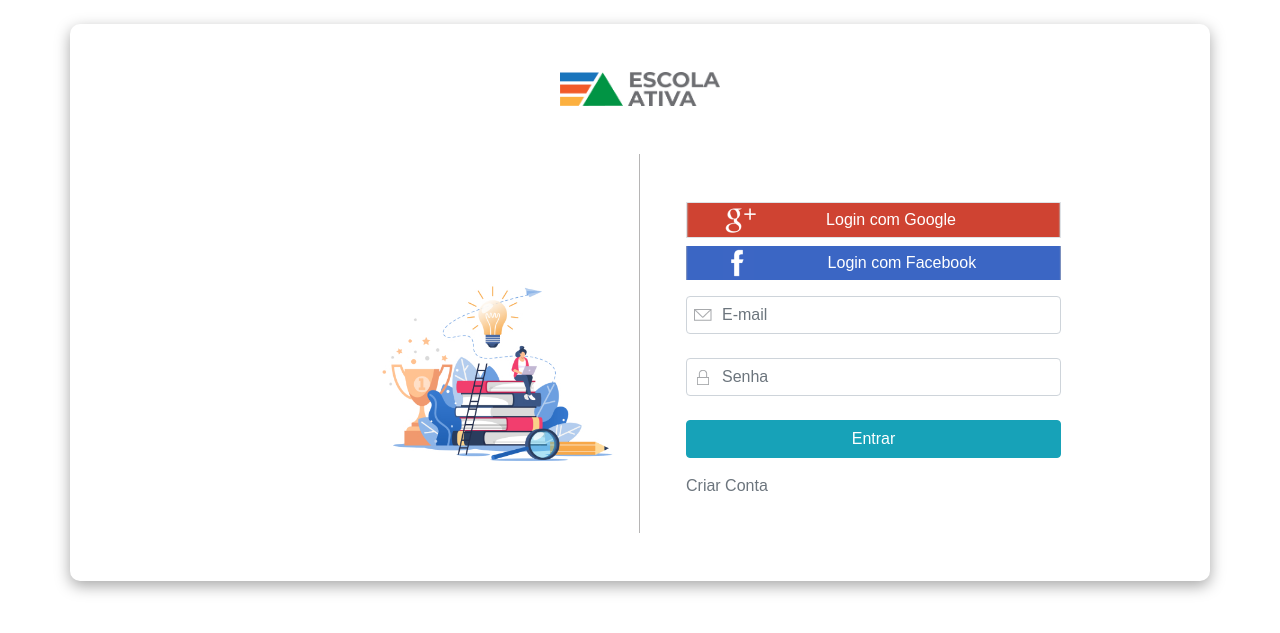
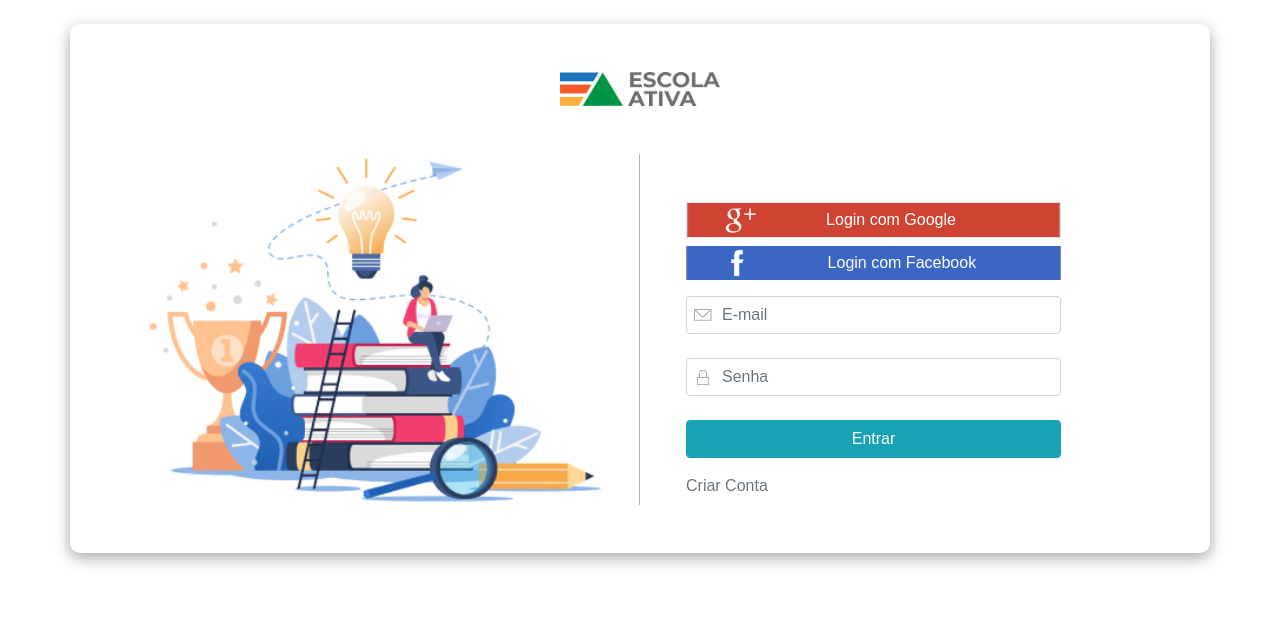
Before and after one commit to Samuel-Lucas/Escola_ativa_Squad-07_SPM, a PHP site: page /login.php in a window 1280 px wide. Shown: the top 633 px of the page. Run offline with PHP 8.4, Linux system fonts and the light colour scheme; some libraries are stand-ins or nearby versions.

Commit message:
Tela login (layout illustração)

```diff
--- a/css/style.css
+++ b/css/style.css
@@ -18,8 +18,10 @@
 }
 
 .img-login {
-    margin-top: 130px;
-    margin-bottom: 70px;
+    text-align: center;
+    margin: auto;
+    width: 500px;
+    vertical-align: center;
 }
 
 .face {
```
